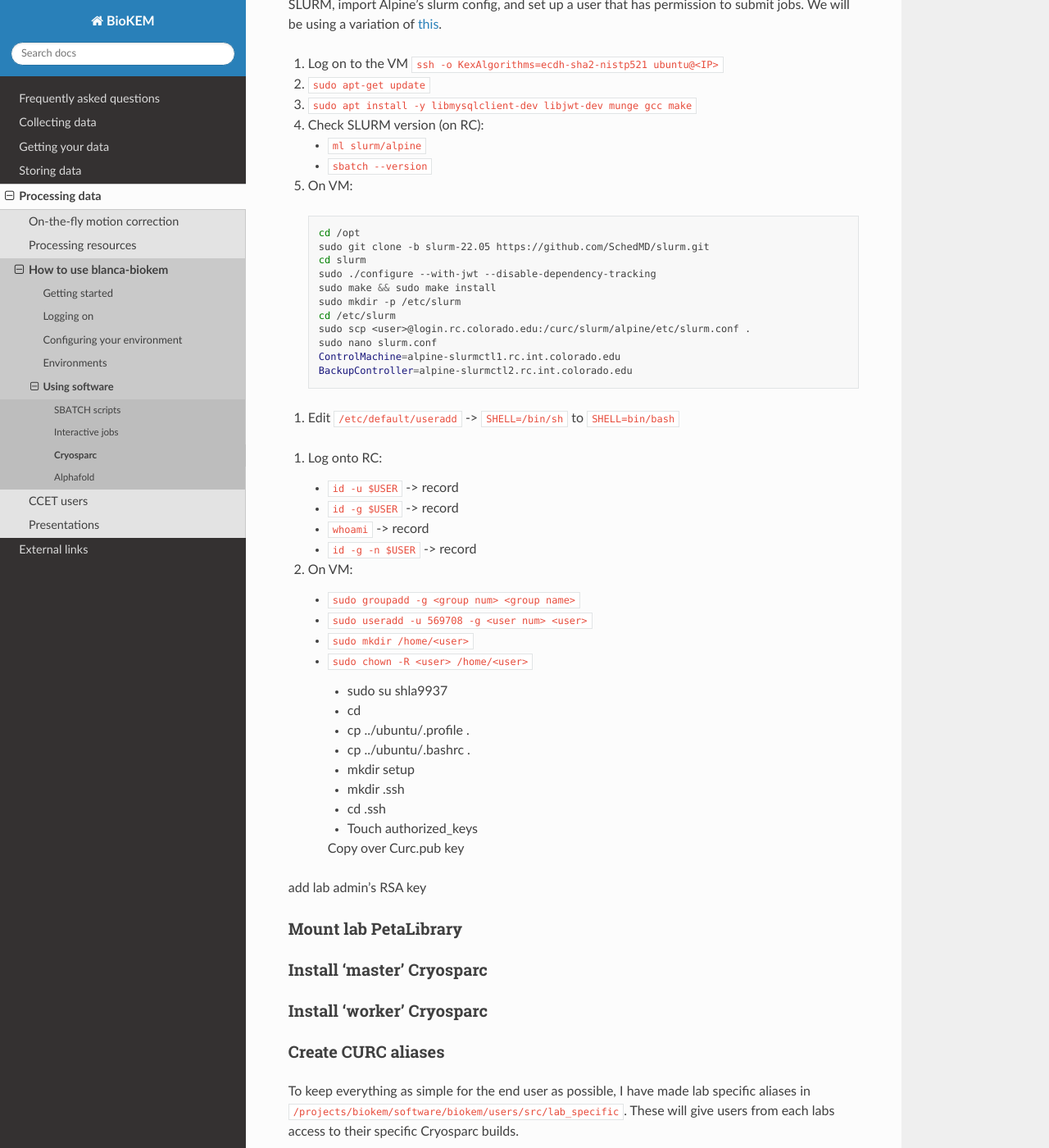
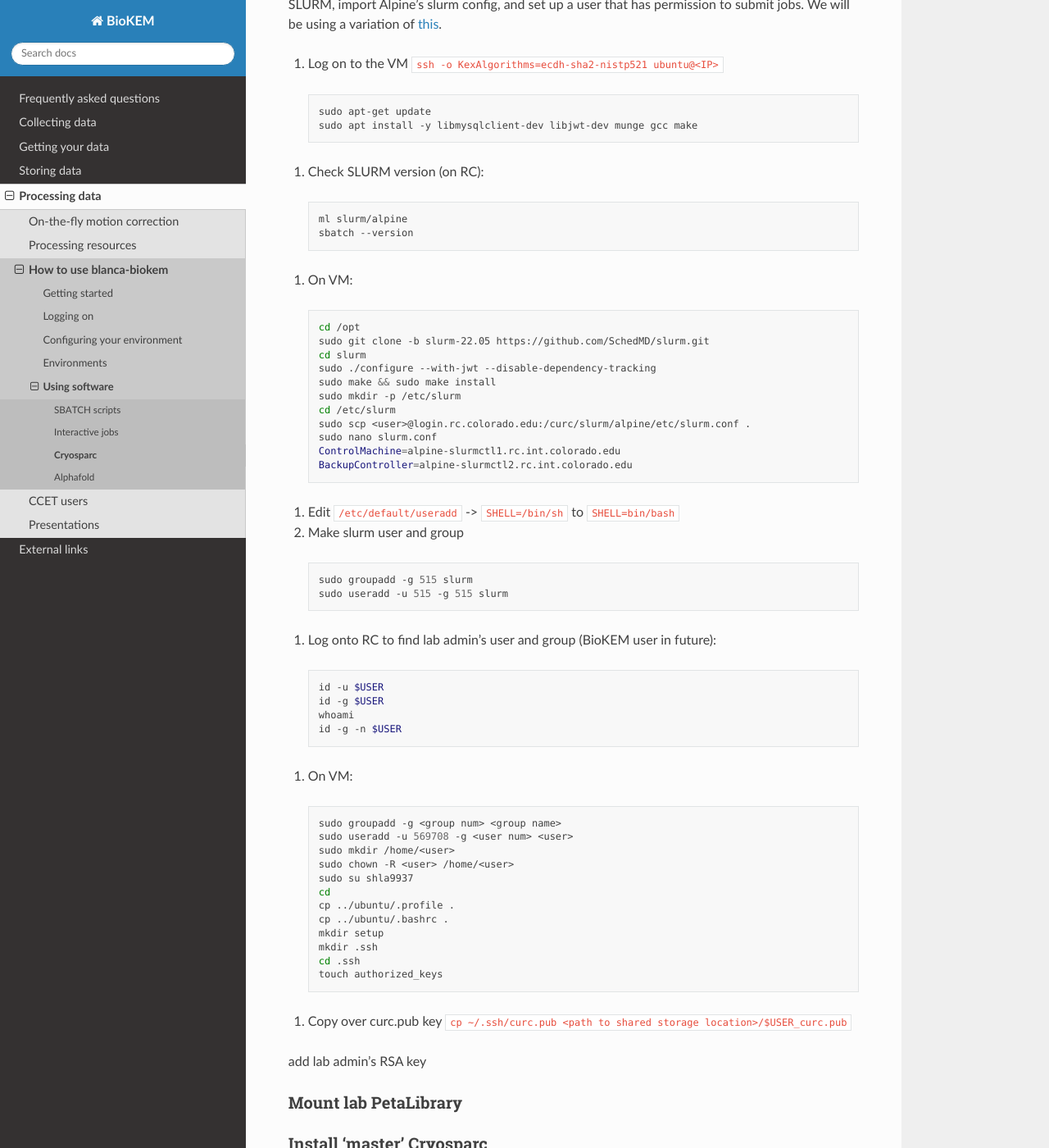
Before and after one commit to CU-BioKEM/user-guide, a Sphinx documentation site: the page built from docs/source/processing/using_software/cryosparc.rst, in a window 1280 px wide and 1400 px high, scrolled down 2135 px. Shown: the whole window at 82% size. Built offline with Sphinx 7.4.7 and the Read the Docs theme 2.0.0, drawn with Linux system fonts in a browser that asks for light colours.

Commit message:
more cryosparc

```diff
--- a/docs/source/processing/using_software/cryosparc.rst
+++ b/docs/source/processing/using_software/cryosparc.rst
@@ -109,12 +109,18 @@
 permission to submit jobs. We will be using a variation of `this <https://curc.readthedocs.io/en/latest/cloud/slurm-integration.html>`_.
 
 #. Log on to the VM ``ssh -o KexAlgorithms=ecdh-sha2-nistp521 ubuntu@<IP>``
-#. ``sudo apt-get update``
-#. ``sudo apt install -y libmysqlclient-dev libjwt-dev munge gcc make``
+
+  .. code-block:: bash
+
+    sudo apt-get update
+    sudo apt install -y libmysqlclient-dev libjwt-dev munge gcc make
+
 #. Check SLURM version (on RC):
 
-   - ``ml slurm/alpine``
-   - ``sbatch --version``
+  .. code-block:: bash
+
+    ml slurm/alpine
+    sbatch --version
 
 #. On VM:
 
@@ -133,33 +139,40 @@
     BackupController=alpine-slurmctl2.rc.int.colorado.edu
 
 #. Edit ``/etc/default/useradd`` -> ``SHELL=/bin/sh`` to ``SHELL=bin/bash``
+#. Make slurm user and group
 
   .. code-block:: bash
+
      sudo groupadd -g 515 slurm
      sudo useradd -u 515 -g 515 slurm
-#. Log onto RC:
 
-   - ``id -u $USER`` -> record
-   - ``id -g $USER`` -> record
-   - ``whoami`` -> record
-   - ``id -g -n $USER`` -> record
+#. Log onto RC to find lab admin's user and group (BioKEM user in future):
+
+  .. code-block:: bash
+
+    id -u $USER
+    id -g $USER
+    whoami
+    id -g -n $USER
 
 #. On VM:
 
-   - ``sudo groupadd -g <group num> <group name>``
-   - ``sudo useradd -u 569708 -g <user num> <user>``
-   - ``sudo mkdir /home/<user>``
-   - ``sudo chown -R <user> /home/<user>``
+  .. code-block:: bash
 
-    • sudo su shla9937
-    • cd
-    • cp ../ubuntu/.profile .
-    • cp ../ubuntu/.bashrc .
-    • mkdir setup
-    • mkdir .ssh
-    • cd .ssh
-    • Touch authorized_keys
-    Copy over Curc.pub key
+    sudo groupadd -g <group num> <group name>
+    sudo useradd -u 569708 -g <user num> <user>
+    sudo mkdir /home/<user>
+    sudo chown -R <user> /home/<user>
+    sudo su shla9937
+    cd
+    cp ../ubuntu/.profile .
+    cp ../ubuntu/.bashrc .
+    mkdir setup
+    mkdir .ssh
+    cd .ssh
+    touch authorized_keys
+
+#. Copy over curc.pub key ``cp ~/.ssh/curc.pub <path to shared storage location>/$USER_curc.pub``
 
 add lab admin's RSA key
 
```
